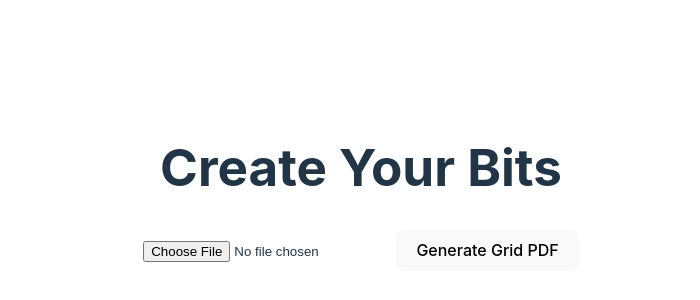
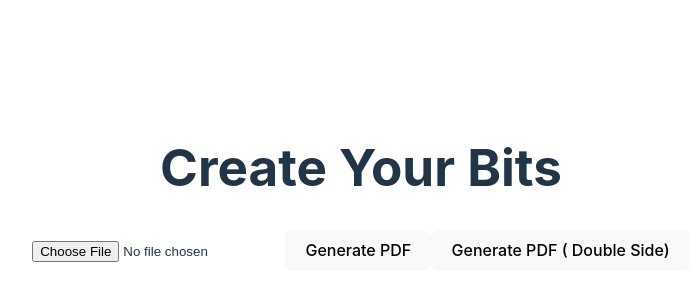
Before and after one commit to mohammedfarisofficial/short-note-for-collage, a React (Vite) app: page / in a window 1280 px wide. Shown: the part 212-512 px from the top of the page, without its empty margins (279-979 px from the left). Built offline with nearby package versions, Linux system fonts and the light colour scheme.

Commit message:
double side feature add

```diff
--- a/src/App.jsx
+++ b/src/App.jsx
@@ -106,6 +106,192 @@ const App = () => {
     doc.save("gridPDF.pdf");
   };
 
+  const generatePDFDoubleSide = async () => {
+    if (!pdfFile) {
+      alert("Please select a PDF file.");
+      return;
+    }
+
+    const arrayBuffer = await pdfFile.arrayBuffer();
+    const pdf = await pdfjsLib.getDocument(arrayBuffer).promise;
+
+    const doc = new jsPDF({
+      orientation: "portrait",
+      unit: "mm",
+      format: "a4",
+    });
+
+    const pageWidth = 210; // A4 page width in mm
+    const pageHeight = 297; // A4 page height in mm
+    const gridWidth = pageWidth / 3; // Width of each grid cell
+    const gridHeight = pageHeight / 3; // Height of each grid cell
+
+    let gridItemIndex = 0;
+
+    while (gridItemIndex * 18 < pdf.numPages) {
+      const renderDataPage1 = [];
+      const renderDataPage2 = [];
+
+      // Collect data for the first page
+      for (let i = 0; i < 3; i++) {
+        const index = gridItemIndex * 18 + 1 + i * 2;
+        if (index <= pdf.numPages) {
+          renderDataPage1.push({
+            pageIndex: index,
+            xPos: i * gridWidth,
+            yPos: 0,
+          });
+        }
+      }
+
+      for (let i = 0; i < 3; i++) {
+        const index = gridItemIndex * 18 + 7 + i * 2;
+        if (index <= pdf.numPages) {
+          renderDataPage1.push({
+            pageIndex: index,
+            xPos: i * gridWidth,
+            yPos: gridHeight,
+          });
+        }
+      }
+
+      for (let i = 0; i < 3; i++) {
+        const index = gridItemIndex * 18 + 13 + i * 2;
+        if (index <= pdf.numPages) {
+          renderDataPage1.push({
+            pageIndex: index,
+            xPos: i * gridWidth,
+            yPos: 2 * gridHeight,
+          });
+        }
+      }
+
+      // Collect data for the second page
+      for (let i = 2; i >= 0; i--) {
+        const index = gridItemIndex * 18 + 2 + (2 - i) * 2;
+        if (index <= pdf.numPages) {
+          renderDataPage2.push({
+            pageIndex: index,
+            xPos: i * gridWidth,
+            yPos: 0,
+          });
+        }
+      }
+
+      for (let i = 2; i >= 0; i--) {
+        const index = gridItemIndex * 18 + 8 + (2 - i) * 2;
+        if (index <= pdf.numPages) {
+          renderDataPage2.push({
+            pageIndex: index,
+            xPos: i * gridWidth,
+            yPos: gridHeight,
+          });
+        }
+      }
+
+      for (let i = 2; i >= 0; i--) {
+        const index = gridItemIndex * 18 + 14 + (2 - i) * 2;
+        if (index <= pdf.numPages) {
+          renderDataPage2.push({
+            pageIndex: index,
+            xPos: i * gridWidth,
+            yPos: 2 * gridHeight,
+          });
+        }
+      }
+
+      // Render the first page
+      if (gridItemIndex > 0) {
+        doc.addPage();
+      }
+      for (let item of renderDataPage1) {
+        const page = await pdf.getPage(item.pageIndex);
+        const viewport = page.getViewport({ scale: 0.1 });
+        const scale = Math.min(
+          gridWidth / viewport.width,
+          gridHeight / viewport.height
+        );
+        const scaledViewport = page.getViewport({ scale });
+
+        const canvas = document.createElement("canvas");
+        const context = canvas.getContext("2d");
+        canvas.height = scaledViewport.height;
+        canvas.width = scaledViewport.width;
+
+        const renderContext = {
+          canvasContext: context,
+          viewport: scaledViewport,
+        };
+
+        await page.render(renderContext).promise;
+
+        const imageData = canvas.toDataURL("image/jpeg", 1.0);
+        doc.addImage(
+          imageData,
+          "JPEG",
+          item.xPos,
+          item.yPos,
+          gridWidth,
+          gridHeight
+        );
+        doc.setFontSize(8);
+        doc.text(
+          item.pageIndex.toString(),
+          item.xPos + gridWidth - 10,
+          item.yPos + gridHeight - 5,
+          { align: "right" }
+        );
+      }
+
+      // Render the second page
+      doc.addPage();
+      for (let item of renderDataPage2) {
+        const page = await pdf.getPage(item.pageIndex);
+        const viewport = page.getViewport({ scale: 0.1 });
+        const scale = Math.min(
+          gridWidth / viewport.width,
+          gridHeight / viewport.height
+        );
+        const scaledViewport = page.getViewport({ scale });
+
+        const canvas = document.createElement("canvas");
+        const context = canvas.getContext("2d");
+        canvas.height = scaledViewport.height;
+        canvas.width = scaledViewport.width;
+
+        const renderContext = {
+          canvasContext: context,
+          viewport: scaledViewport,
+        };
+
+        await page.render(renderContext).promise;
+
+        const imageData = canvas.toDataURL("image/jpeg", 1.0);
+        doc.addImage(
+          imageData,
+          "JPEG",
+          item.xPos,
+          item.yPos,
+          gridWidth,
+          gridHeight
+        );
+        doc.setFontSize(8);
+        doc.text(
+          item.pageIndex.toString(),
+          item.xPos + gridWidth - 10,
+          item.yPos + gridHeight - 5,
+          { align: "right" }
+        );
+      }
+
+      // Move to the next set of grid items
+      gridItemIndex++;
+    }
+
+    // Save the generated PDF
+    doc.save("doubleSidedGridPDF.pdf");
+  };
+
   const addGrid = () => {
     setBits([...bits, { title: "", content: "" }]); // Add a new grid item with empty title and content
   };
@@ -121,7 +307,10 @@ const App = () => {
             onChange={handleFileChange}
           />
           <button type="button" onClick={generatePDF}>
-            Generate Grid PDF
+            Generate PDF
+          </button>
+          <button type="button" onClick={generatePDFDoubleSide}>
+            Generate PDF ( Double Side)
           </button>
         </div>
         {/* {bits.map((bit, index) => (
```
